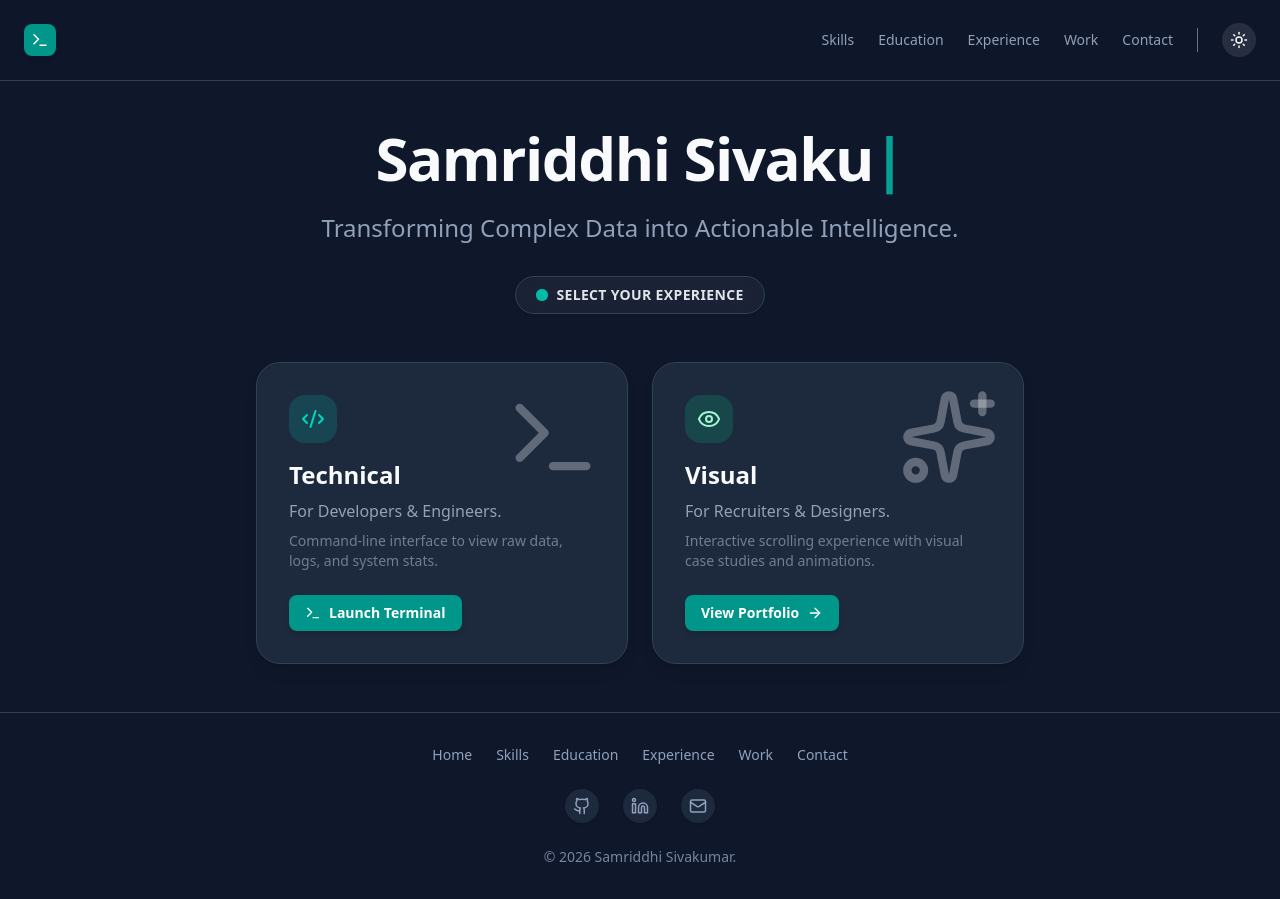
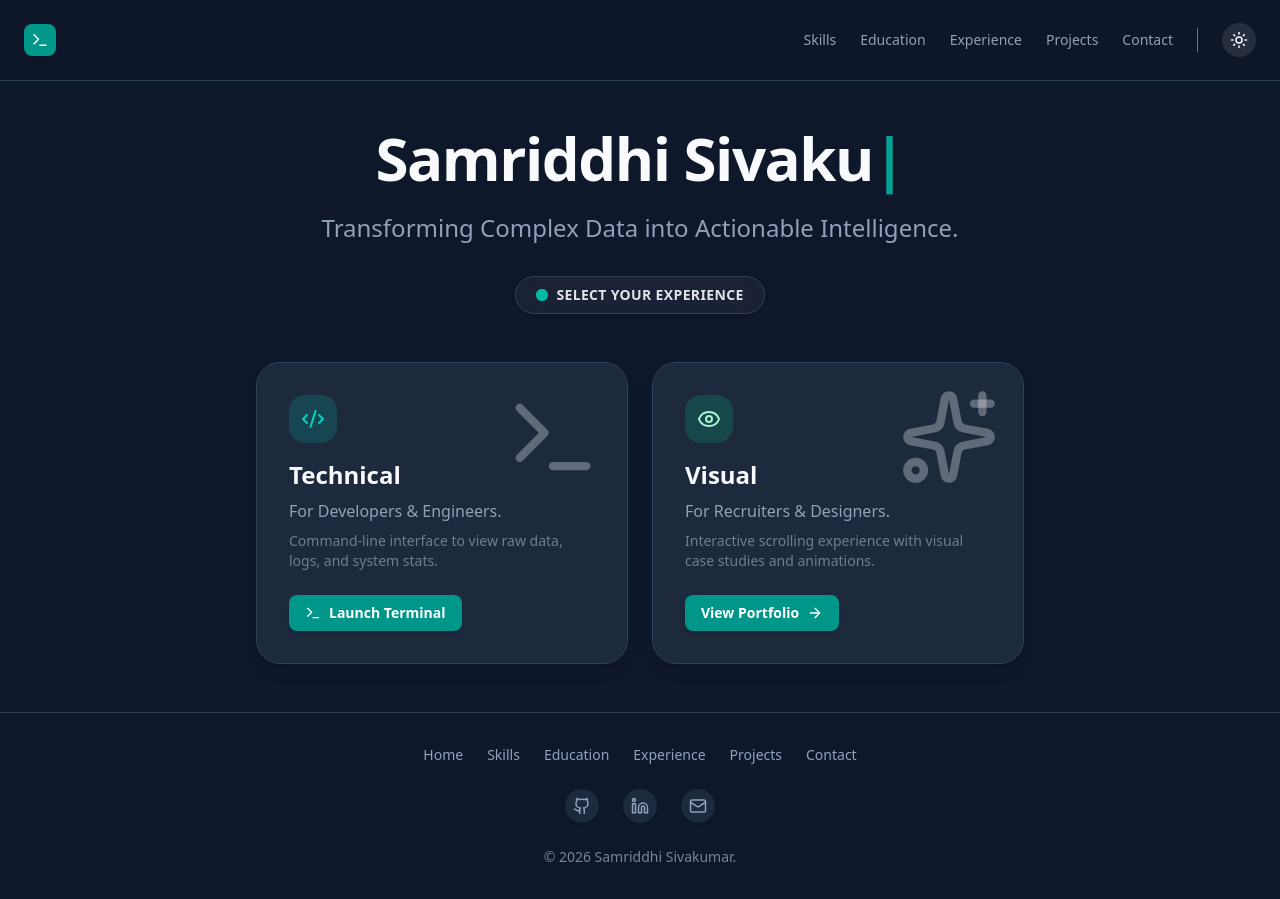
Before and after one commit to SamriddhiS2/samriddhi-portfolio, a Next.js app: page / in a window 1280 px wide. Built offline with nearby package versions, Linux system fonts and the light colour scheme.

Commit message:
fix: changed "work" to "projects"

```diff
--- a/src/app/page.tsx
+++ b/src/app/page.tsx
@@ -88,7 +88,7 @@ export default function App() {
                 <button onClick={() => handleNavClick('skills')} className={`${theme.textMuted} ${theme.hoverText} transition-colors`}>Skills</button>
                 <button onClick={() => handleNavClick('education')} className={`${theme.textMuted} ${theme.hoverText} transition-colors`}>Education</button>
                 <button onClick={() => handleNavClick('experience')} className={`${theme.textMuted} ${theme.hoverText} transition-colors`}>Experience</button>
-                <button onClick={() => handleNavClick('projects')} className={`${theme.textMuted} ${theme.hoverText} transition-colors`}>Work</button>
+                <button onClick={() => handleNavClick('projects')} className={`${theme.textMuted} ${theme.hoverText} transition-colors`}>Projects</button>
                 <button onClick={() => handleNavClick('contact')} className={`${theme.textMuted} ${theme.hoverText} transition-colors`}>Contact</button>
             </div>
 
@@ -125,7 +125,7 @@ export default function App() {
               <button onClick={() => handleNavClick('skills')} className={`py-2 text-base font-bold ${theme.text} ${theme.hoverText}`}>Skills</button>
               <button onClick={() => handleNavClick('education')} className={`py-2 text-base font-bold ${theme.text} ${theme.hoverText}`}>Education</button>
               <button onClick={() => handleNavClick('experience')} className={`py-2 text-base font-bold ${theme.text} ${theme.hoverText}`}>Experience</button>
-              <button onClick={() => handleNavClick('projects')} className={`py-2 text-base font-bold ${theme.text} ${theme.hoverText}`}>Work</button>
+              <button onClick={() => handleNavClick('projects')} className={`py-2 text-base font-bold ${theme.text} ${theme.hoverText}`}>Projects</button>
               <button onClick={() => handleNavClick('contact')} className={`py-2 text-base font-bold ${theme.text} ${theme.hoverText}`}>Contact</button>
           </div>
       )}
@@ -144,7 +144,7 @@ export default function App() {
                 <button onClick={() => handleNavClick('skills')} className={`${theme.hoverText} transition-colors`}>Skills</button>
                 <button onClick={() => handleNavClick('education')} className={`${theme.hoverText} transition-colors`}>Education</button>
                 <button onClick={() => handleNavClick('experience')} className={`${theme.hoverText} transition-colors`}>Experience</button>
-                <button onClick={() => handleNavClick('projects')} className={`${theme.hoverText} transition-colors`}>Work</button>
+                <button onClick={() => handleNavClick('projects')} className={`${theme.hoverText} transition-colors`}>Projects</button>
                 <button onClick={() => handleNavClick('contact')} className={`${theme.hoverText} transition-colors`}>Contact</button>
             </div>
 
--- a/src/components/views/VisualView.tsx
+++ b/src/components/views/VisualView.tsx
@@ -90,7 +90,7 @@ export const VisualView = ({ theme, themeMode }: VisualViewProps) => {
             <Reveal delay={400}><p className={`text-lg md:text-2xl ${theme.textMuted} max-w-2xl leading-relaxed mb-8 font-light text-center md:text-left`}>Transforming Complex Data into Actionable Intelligence.</p></Reveal>
             <Reveal delay={600}>
                 <div className="flex flex-wrap gap-4 justify-center md:justify-start">
-                    <button onClick={() => scrollTo('projects')} className={`px-8 py-4 rounded-full font-bold shadow-lg transition-all hover:scale-105 ${theme.buttonPrimary}`}>View Work</button>
+                    <button onClick={() => scrollTo('projects')} className={`px-8 py-4 rounded-full font-bold shadow-lg transition-all hover:scale-105 ${theme.buttonPrimary}`}>View Projects</button>
                     <a
                       href="/SamriddhiSivakumar_Resume.pdf"
                       target="_blank"
```
